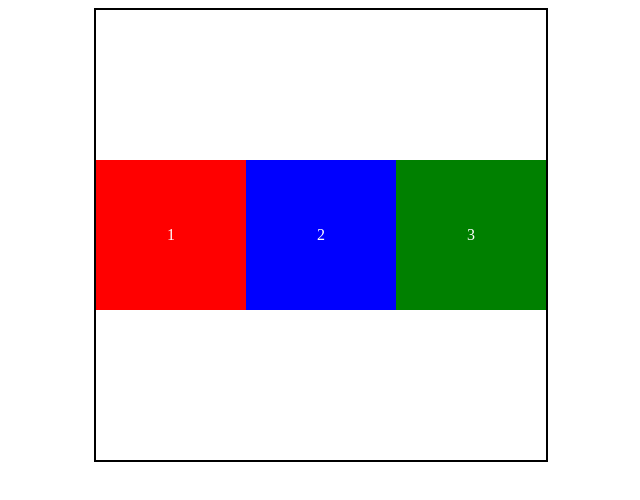
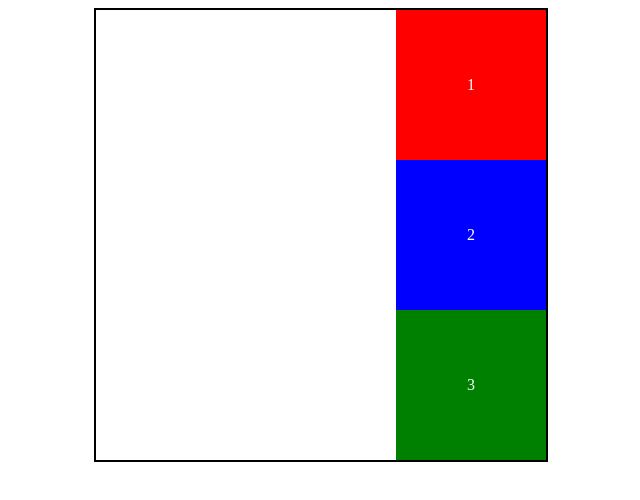
Before and after one commit to NachoDevelop/ejercicio1, a plain HTML site: page index.html in a window 1280 px wide. Shown: the whole page, without its empty margins (319-959 px from the left). Drawn offline with Linux system fonts and the light colour scheme.

Commit message:
Update contenedor.css

```diff
--- a/contenedor.css
+++ b/contenedor.css
@@ -1,43 +1,46 @@
 .contenedor{
     display: flex;
-    align-items: center;
+    align-items: flex-end;
     justify-content: center;
+    flex-direction: column;
     width: 450px;
     height: 450px;
     background-color: #fff;
     margin: auto;
     border: 2px solid black;
     color: #fff;
+}
 
-}
 
 #rojo{
     display: flex;
+    align-items: flex-end;
+    justify-content: center;
     align-items: center;
-    justify-content: center;
+    flex-direction: column;
     width: 150px;
     height:150px;
     background-color: red;
-
-
 }
 
 #azul{
     display: flex;
+    align-items: flex-end;
+    justify-content: center;
     align-items: center;
-    justify-content: center;
+    flex-direction: column;
     width: 150px;
     height:150px;
     background-color: blue;
-
 }
 
 #verde{
     display: flex;
+    align-items: flex-end;
+    justify-content: center;
     align-items: center;
-    justify-content: center;
+    flex-direction: column;
     width: 150px;
     height:150px;
     background-color: green;
-
 }
```
